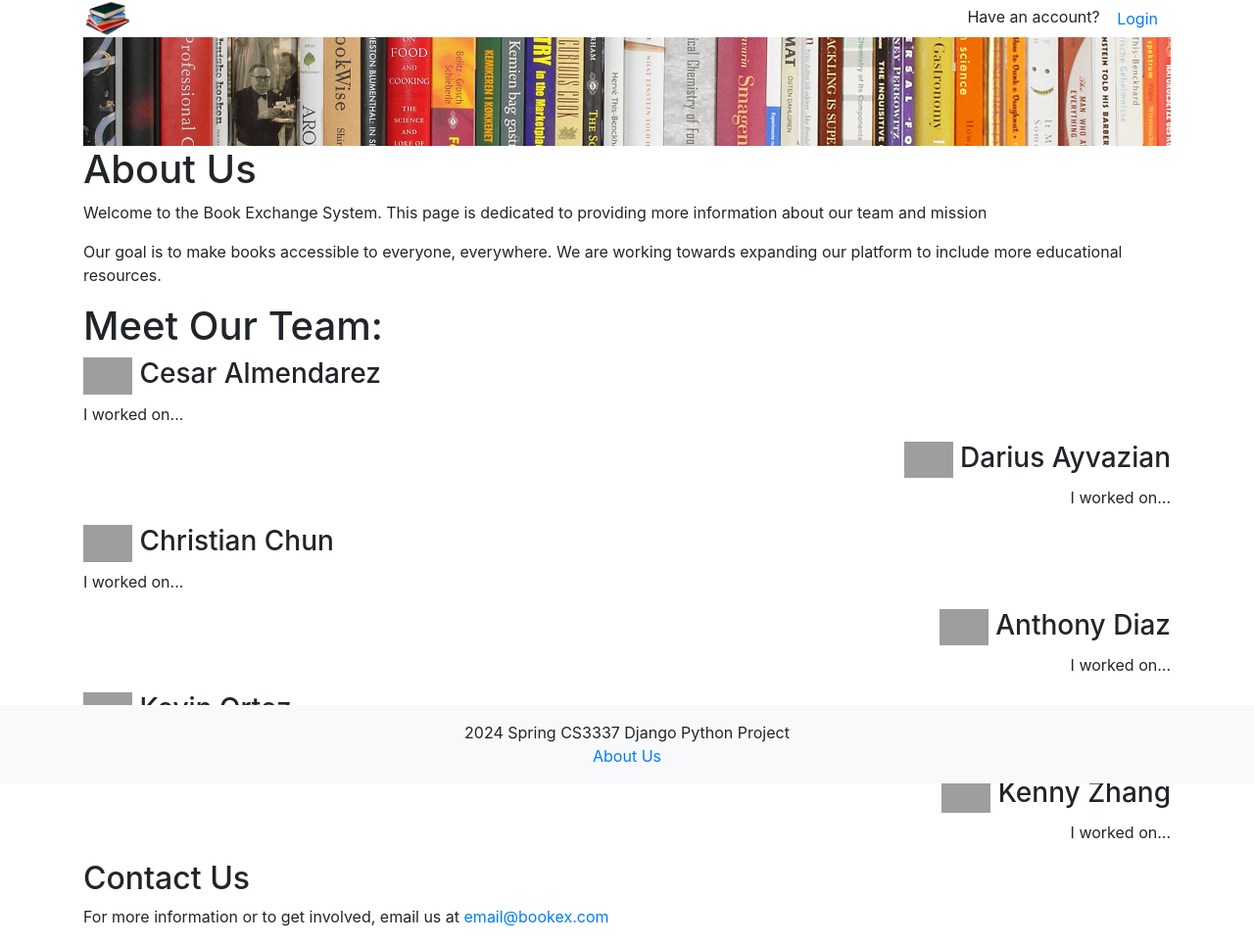
After one commit to dayva001/Web_Development, a Django app: page /aboutus in a window 1280 px wide. The commit adds this page. Shown: the whole page at 98% size. Run offline with Django 5.2, Linux system fonts and the light colour scheme; some libraries are stand-ins or nearby versions; grey boxes are pictures that could not be loaded.

Commit message:
Added About us
added about us and fixed navbar button

```diff
--- a/Assignments/bookEx/bookEx/templates/base.html
+++ b/Assignments/bookEx/bookEx/templates/base.html
@@ -39,22 +39,24 @@
                             <img src="{% static 'logo.jpg' %}" width="30" height="30" class="d-inline-block align-top" alt="">
                                 Home
                         </a>
-                        <button class="navbar-toggler" type="button" data-toggle="collapse" data-target="#navbarNavAltMarkup" aria-controls="navbarNavAltMarkup" aria-expanded="false" aria-label="Toggle navigation">
+                        <button class="navbar-toggler" type="button" data-toggle="collapse" data-target="#navText" aria-controls="navText" aria-expanded="false" aria-label="Toggle navigation">
                           <span class="navbar-toggler-icon"></span>
                         </button>
-                        <div class="collapse navbar-collapse" id="navbarNavAltMarkup">
-                          <div class="navbar-nav">
+                        <div class="collapse navbar-collapse" id="navText">
+                            <ul class="navbar-nav mr-auto mt-2 mt-lg-0">
                                 {% for items in item_list %}
                                     {% if items.item != "Home" %}
-                                    <a class="nav-item nav-link active" href="{{ items.link }}"> {{ items.item }}</a>
+                                    <li class="nav-item active">
+                                        <a class="nav-link" href="{{ items.link }}"> {{ items.item }}</a>
+                                    </li>
                                     {% endif %}
                                 {% endfor %}
-                          </div>
-                        </div>
+                            </ul>
                             <form class="form-inline">
                                 <input class="form-control mr-sm-2" type="search" placeholder="Search" aria-label="Search" name="search">
                                 <button class="btn btn-outline-success my-2 my-sm-0" type="submit" formaction="{% url 'search' %}">Search</button>
                             </form>
+                        </div>
                     </nav>
                 {% endif%}
             <section class="main">
@@ -65,11 +67,13 @@
 
             <footer class="footer text-center fixed-bottom mt-auto py-3 bg-light">
                 <div class="container">
-                  <span class="text-body-secondary">2024 Spring CS3337 Django Python Project</span>
+                  <span class="text-body-secondary">2024 Spring CS3337 Django Python Project</span> <br>
+                    <a href="/aboutus">About Us</a>
                 </div>
               </footer>
         </div>
-        <!-- Bootstrap JS -->
+        <!-- scripts -->
+        <script src="https://code.jquery.com/jquery-3.6.0.min.js"></script>
         <script src="https://stackpath.bootstrapcdn.com/bootstrap/4.3.1/js/bootstrap.min.js"></script>
     </body>
 </html>
--- /dev/null
+++ b/Assignments/bookEx/bookEx/templates/bookMng/about_us.html
@@ -0,0 +1,72 @@
+{% extends "base.html" %}
+{% load static %}
+
+{% block sidenav %}
+    {% for item in item_list %}
+    <li>
+        <a href="{{ item.link }}"> {{ item.item }} </a>
+    </li>
+    {% endfor %}
+{% endblock sidenav %}
+
+{% block content %}
+    <h1>About Us</h1>
+    <p>
+        Welcome to the Book Exchange System. This page is dedicated to providing
+        more information about our team and mission
+    </p>
+    <p>
+        Our goal is to make books accessible to everyone, everywhere. We are working
+        towards expanding our platform to include more educational resources.
+    </p>
+    <h1>Meet Our Team:</h1>
+    <div class="team-member">
+
+        <h3> <img src="static/pfp.jpg" alt="Cesar Almendarez" width="50px">
+            Cesar Almendarez
+        </h3>
+        <p>
+            I worked on...
+        </p>
+
+        <h3 align="right"> <img src="static/pfp2.jpg" alt="Darius Ayvazian" width="50px">
+            Darius Ayvazian
+        </h3>
+        <p align="right">
+            I worked on...
+        </p>
+
+        <h3> <img src="static/pfp3.jpg" alt="Christian Chun" width="50px">
+            Christian Chun
+        </h3>
+        <p>
+            I worked on...
+        </p>
+
+        <h3 align="right"> <img src="static/pfp4.jpg" alt="Anthony Diaz" width="50px">
+            Anthony Diaz
+        </h3>
+        <p align="right">
+            I worked on...
+        </p>
+
+        <h3> <img src="static/pfp5.jpg" alt="Keven Ortez" width="50px">
+            Kevin Ortez
+        </h3>
+        <p>
+            I worked on...
+        </p>
+
+        <h3 align="right"> <img src="static/pfp6.jpg" alt="Kenny Zhang" width="50px">
+            Kenny Zhang
+        </h3>
+        <p align="right">
+            I worked on...
+        </p>
+    </div>
+
+    <h2>Contact Us</h2>
+    <p>
+        For more information or to get involved, email us at <a href="#">email@bookex.com</a>
+    </p>
+{% endblock content %}
--- a/Assignments/bookEx/bookMng/urls.py
+++ b/Assignments/bookEx/bookMng/urls.py
@@ -10,4 +10,5 @@ urlpatterns = [
     path('mybooks',  views.mybooks, name='mybooks'),
     path('book_delete/<int:book_id>', views.book_delete, name='book_delete'),
     path('search', views.search, name='search'),
+    path('aboutus', views.aboutus, name='aboutus')
 ]
--- a/Assignments/bookEx/bookMng/views.py
+++ b/Assignments/bookEx/bookMng/views.py
@@ -26,6 +26,13 @@ def home(request):
                   }
                   )
 
+def aboutus(request):
+    return render(request,
+                  'bookMng/about_us.html',
+                  {
+                      'item_list': MainMenu.objects.all()
+                  }
+                  )
 
 def displaybooks(request):
     books = Book.objects.all()
```
Also changed, not shown: Assignments/bookEx/db.sqlite3. Lines whose indentation alone changed are shown as unchanged.
